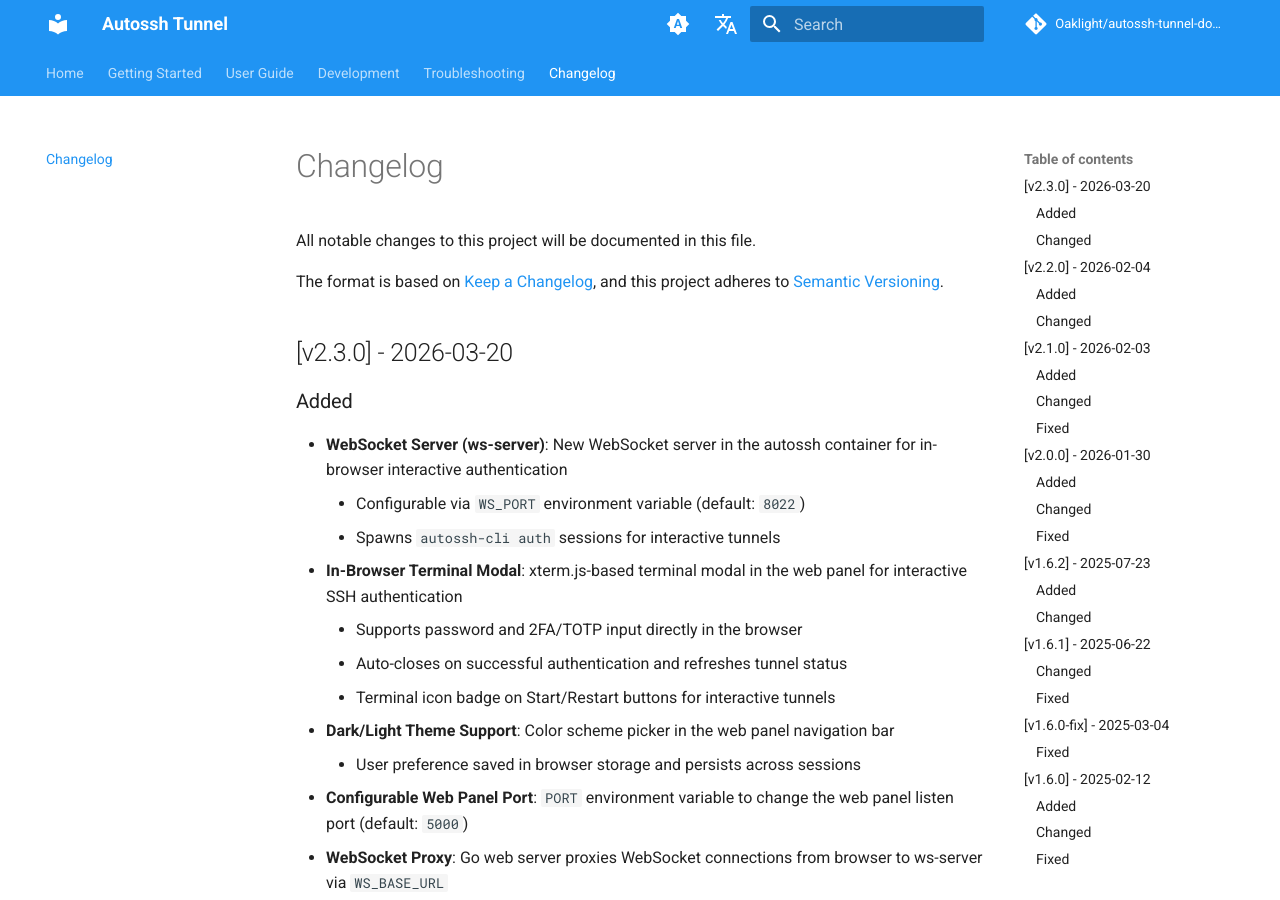
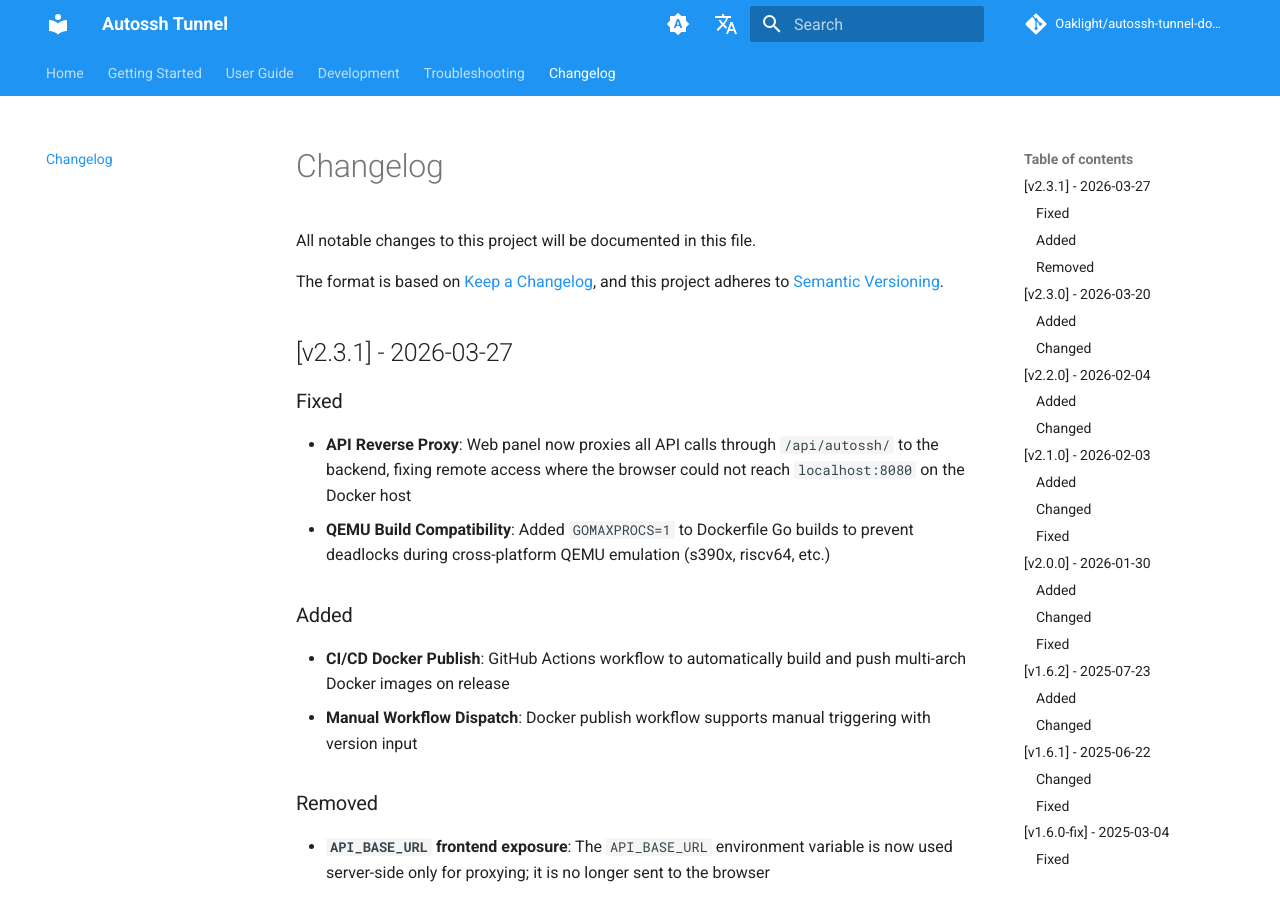
Before and after one commit to Oaklight/autossh-tunnel-dockerized, an MkDocs documentation site: the page built from docs/changelog.md, in a window 1280 px wide and 900 px high. Built offline with MkDocs 1.6.1 and Material for MkDocs 9.7.7, drawn with Linux system fonts in a browser that asks for light colours; comment, search, counter and statistics services are not loaded.

Commit message:
docs: add v2.3.1 changelog entry

```diff
--- a/docs/changelog.md
+++ b/docs/changelog.md
@@ -4,6 +4,22 @@
 
 The format is based on [Keep a Changelog](https://keepachangelog.com/en/1.0.0/),
 and this project adheres to [Semantic Versioning](https://semver.org/spec/v2.0.0.html).
+
+## [v2.3.1] - 2026-03-27
+
+### Fixed
+
+- **API Reverse Proxy**: Web panel now proxies all API calls through `/api/autossh/` to the backend, fixing remote access where the browser could not reach `localhost:8080` on the Docker host
+- **QEMU Build Compatibility**: Added `GOMAXPROCS=1` to Dockerfile Go builds to prevent deadlocks during cross-platform QEMU emulation (s390x, riscv64, etc.)
+
+### Added
+
+- **CI/CD Docker Publish**: GitHub Actions workflow to automatically build and push multi-arch Docker images on release
+- **Manual Workflow Dispatch**: Docker publish workflow supports manual triggering with version input
+
+### Removed
+
+- **`API_BASE_URL` frontend exposure**: The `API_BASE_URL` environment variable is now used server-side only for proxying; it is no longer sent to the browser
 
 ## [v2.3.0] - 2026-03-20
 
```
